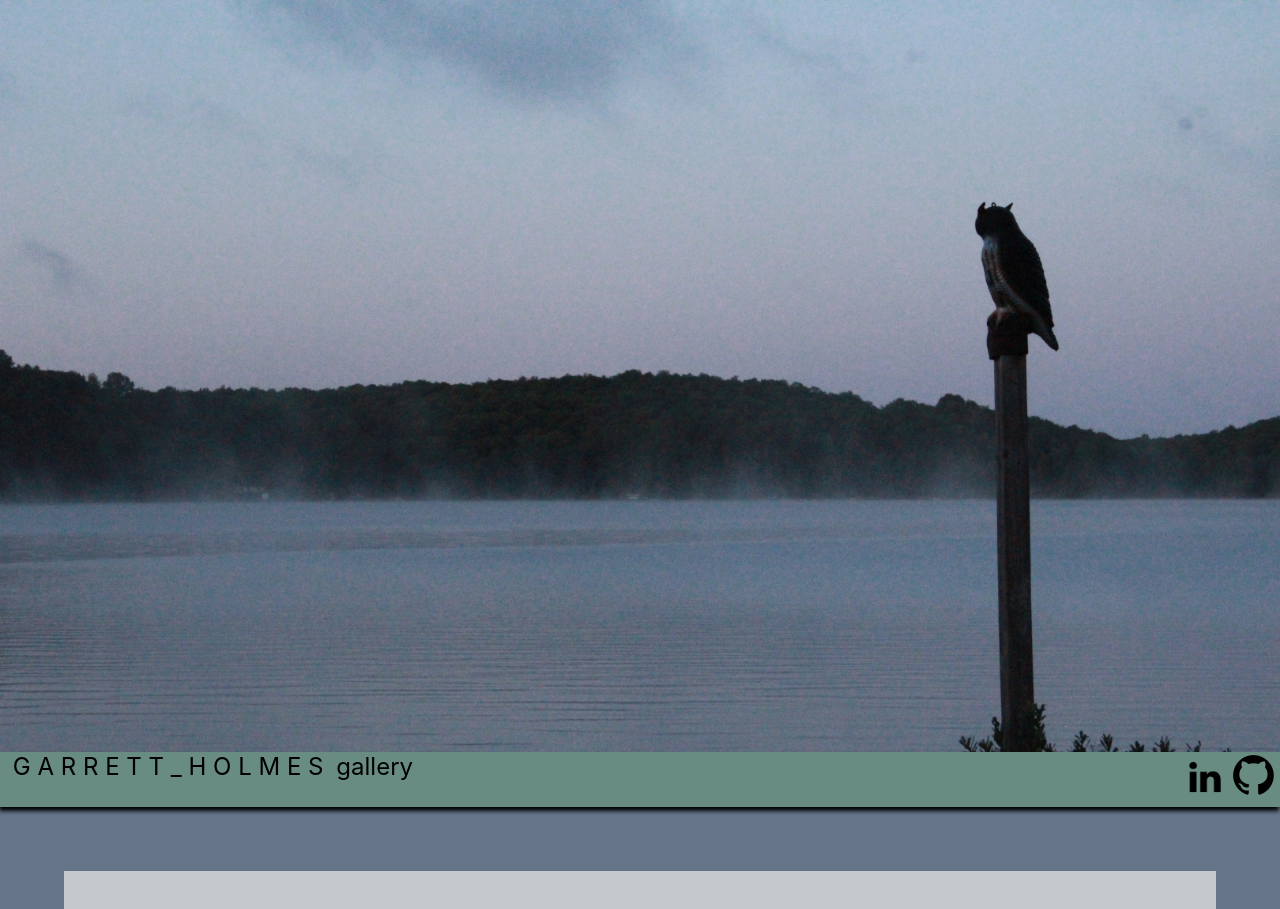
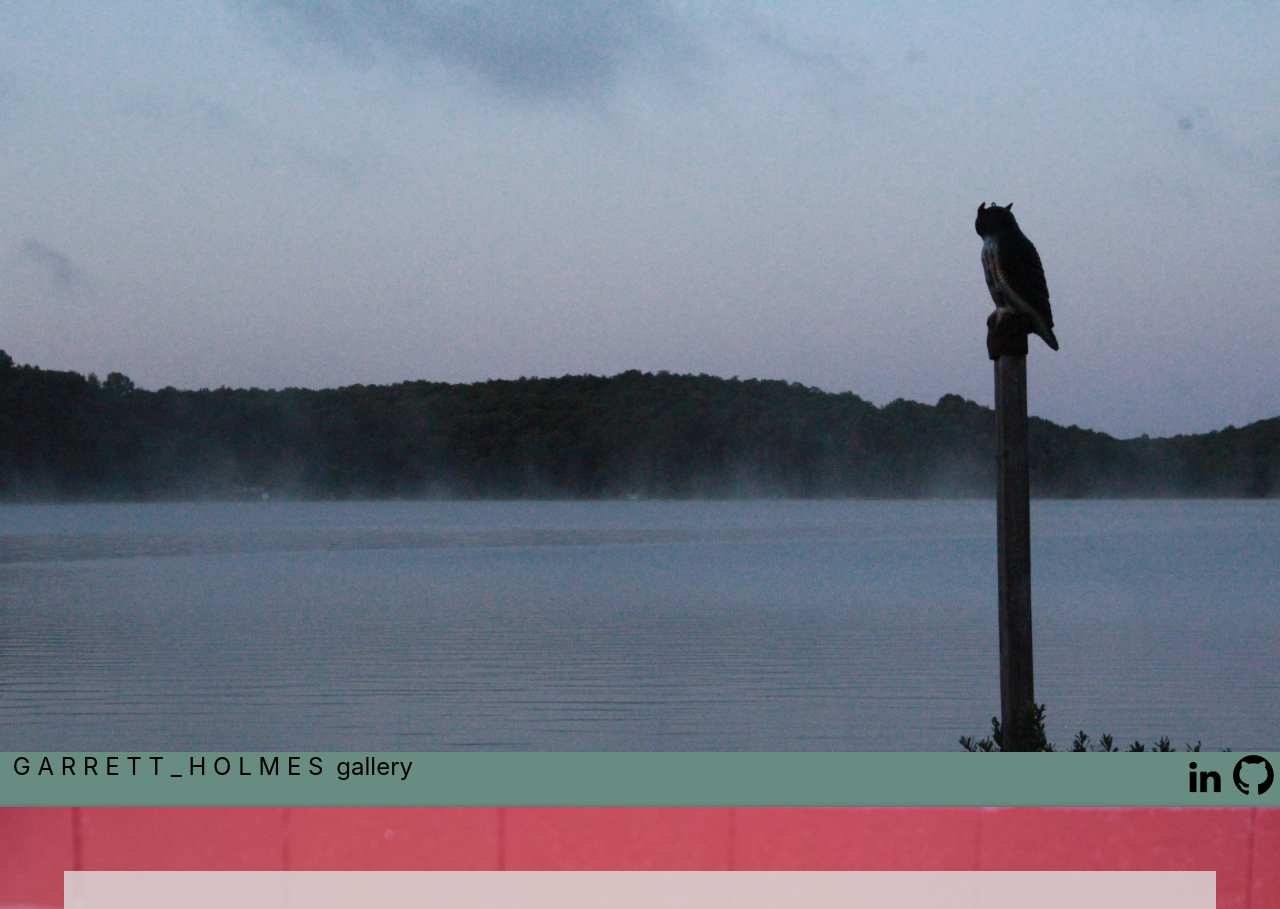
Before and after one commit to ga-holmes/ga-holmes.github.io, a React (Create React App) app: page / in a window 1280 px wide. Shown: the top 909 px of the page. Built offline with nearby package versions, Linux system fonts and the light colour scheme.

Commit message:
fixed scrolling issue & gallery issue, renamed icons component to nav

```diff
--- a/src/App.js
+++ b/src/App.js
@@ -4,7 +4,7 @@ import MainPage from "./pages/MainPage";
 import Gallery from "./pages/Gallery";
 import NoPage from "./pages/NoPage";
 
-import { Route, BrowserRouter as Router , Routes } from 'react-router-dom';
+import { Route, Routes } from 'react-router-dom';
 
 import navScroll from "./script";
 
@@ -12,7 +12,7 @@ import { useLocation } from "react-router-dom";
 
 import home from "./home";
 
-import Icons from "./components/Icons";
+import Nav from "./components/Nav";
 
 function App() {
 
@@ -27,7 +27,7 @@ function App() {
     <div>
 
         <div id="nav">
-          <Icons linksList={home.icons} style={{position: 'fixed', display: 'block'}}/>
+          <Nav linksList={home.icons} style={{position: 'fixed', display: 'block'}}/>
         </div>
 
         <Routes>
--- a/src/components/Icons.js
+++ /dev/null
@@ -1,32 +0,0 @@
-import React from 'react'
-import '../styles/Icons.css'
-import { Link } from 'react-router-dom'
-import { HashLink } from 'react-router-hash-link'
-
-const Icons = ({ linksList, style }) => {
-
-    return (
-        <div className="container" style={style} >
-
-            {React.Children.toArray(
-                linksList.map(
-                    (link) => (
-                        link.icon === '' ?
-                            link.linkTo.includes("#") ? <HashLink to={link.linkTo} className="noIcon">{link.text}</HashLink> : <Link to={link.linkTo} className="noIcon">{link.text}</Link>
-                        :
-                            <a key={link.key} href={link.linkTo} style={{ textDecoration: 'none', float: 'right' }} target='_blank' rel='noreferrer'> <img className="icon" src={link.icon} alt='' /> </a>
-                    )
-                )
-            )}
-
-        </div>
-    )
-}
-
-Icons.defaultProps = {
-
-    linksList: []
-
-}
-
-export default Icons
--- a/src/components/Nav.js
+++ b/src/components/Nav.js
@@ -1,17 +1,20 @@
-import React from 'react';
-import '../styles/Nav.css';
-import { Link } from 'react-router-dom';
-import { HashLink } from 'react-router-hash-link';
+import React from 'react'
+import '../styles/Nav.css'
+import { Link } from 'react-router-dom'
+import { HashLink } from 'react-router-hash-link'
 
-const Nav = ({ linksList }) => {
+const Nav = ({ linksList, style }) => {
+
     return (
-    <div className="nav">
+        <div className="container" style={style} >
 
-        {
-        React.Children.toArray(
+            {React.Children.toArray(
                 linksList.map(
                     (link) => (
-              link.linkTo.includes("#") ? <HashLink to={link.linkTo}>{link.text}</HashLink> : <Link to={link.linkTo}>{link.text}</Link>
+                        link.icon === '' ?
+                            link.linkTo.includes("#") ? <HashLink to={link.linkTo} className="noIcon">{link.text}</HashLink> : <Link to={link.linkTo} className="noIcon">{link.text}</Link>
+                        :
+                            <a key={link.key} href={link.linkTo} style={{ textDecoration: 'none', float: 'right' }} target='_blank' rel='noreferrer'> <img className="icon" src={link.icon} alt='' /> </a>
                     )
                 )
             )}
--- a/src/pages/MainPage.js
+++ b/src/pages/MainPage.js
@@ -3,6 +3,7 @@ import React from 'react';
 
 import backImage from "../images/back1.JPG"
 import backImage2 from "../images/back2.jpg"
+import backImage3 from "../images/self.jpg"
 
 import FormatContainer from "../components/FormatContainer";
 
@@ -10,7 +11,7 @@ import "../styles/MainPage.css";
 
 import home from "../home.js"
 
-import Icons from '../components/Icons';
+import Nav from '../components/Nav';
 
 const MainPage = () => {
 
@@ -20,10 +21,12 @@ const MainPage = () => {
             <div className="topBanner" style={{ backgroundImage: `url(${backImage})` }}/>
 
             <div id="icons">
-                <Icons linksList={home.icons} />
+                <Nav linksList={home.icons} />
             </div>
 
-            <FormatContainer elements={home.homeElements} columns='2fr 1fr' spacing='1em' />
+            <div className='bck' style={{ backgroundImage: `url(${backImage3})` }}>
+                <FormatContainer elements={home.homeElements} columns='2fr 1fr' spacing='1em' />
+            </div>
 
             <div className="bck" id='experience' style={{ backgroundImage: `url(${backImage2})` }}>
                 <div className="projectsclass">
--- a/src/script.js
+++ b/src/script.js
@@ -6,7 +6,7 @@ function navScroll(e) {
     let icons = document.getElementById("icons")
     let nav = document.getElementById("nav")
 
-    if (scrollPos / window.screen.height < icons.offsetTop / window.screen.height) {
+    if (icons != null && scrollPos / window.screen.height < icons.offsetTop / window.screen.height) {
         nav.style.display = 'none'
     }
 
@@ -14,8 +14,6 @@ function navScroll(e) {
         nav.style.display = 'block'
     }
 
-    console.log(icons.offsetTop);
-
 }
 
 export default navScroll
--- a/src/styles/Icons.css
+++ /dev/null
@@ -1,29 +0,0 @@
-.icon {
-    height: 50px;
-}
-
-.container {
-
-    background-color: #698C82;
-
-    filter: drop-shadow(-1px 4px 2px);
-
-    overflow: hidden;
-
-    z-index: 1;
-    width: 100%;
-    max-height: 10%;
-
-}
-
-.container a:hover {
-    background: #88c09d;
-    color: 303030;
-}
-
-.noIcon {
-    float: left;
-    font-size: x-large;
-    margin-left: 1%;
-    height: 100%;
-}
--- a/src/styles/Nav.css
+++ b/src/styles/Nav.css
@@ -1,27 +1,29 @@
-.nav {
-    padding-left: 5%;
+.icon {
+    height: 50px;
+}
+
+.container {
+
+    background-color: #698C82;
+
+    filter: drop-shadow(-1px 4px 2px);
+
+    overflow: hidden;
+
     z-index: 1;
-    overflow: hidden;
-    background-color: #2c2c2c;
     width: 100%;
     max-height: 10%;
 
-    position: fixed;
-    /* bottom: 0%; */
-
 }
 
-.nav a{
-    display: block;
-    float: left;
-    padding: 1%;
-    color: #ddd;
-    text-align: center;
-    text-decoration: none;
-    font-size: 24px;
-}
-
-.nav a:hover{
+.container a:hover {
     background: #88c09d;
     color: 303030;
 }
+
+.noIcon {
+    float: left;
+    font-size: x-large;
+    margin-left: 1%;
+    height: 100%;
+}
```
Also changed, not shown: src/images/self.jpg (added). Lines whose indentation alone changed are shown as unchanged.
